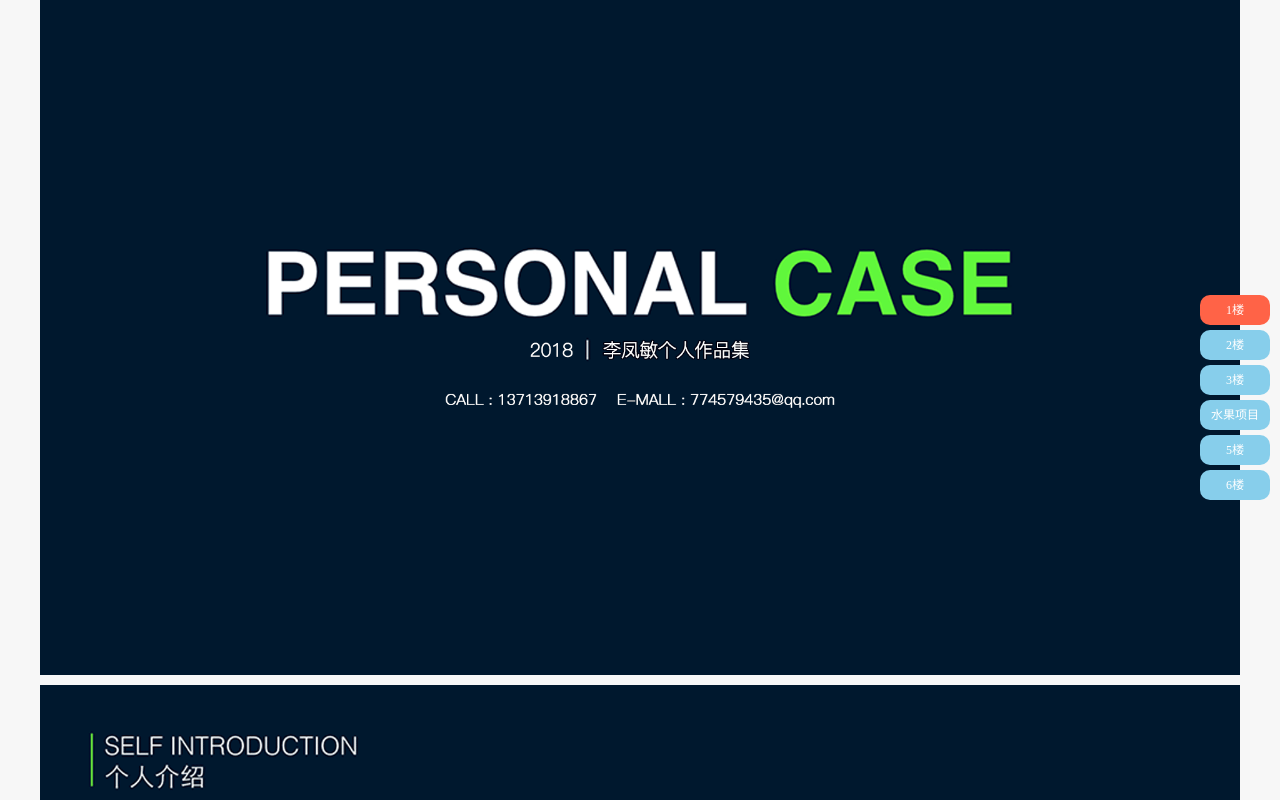
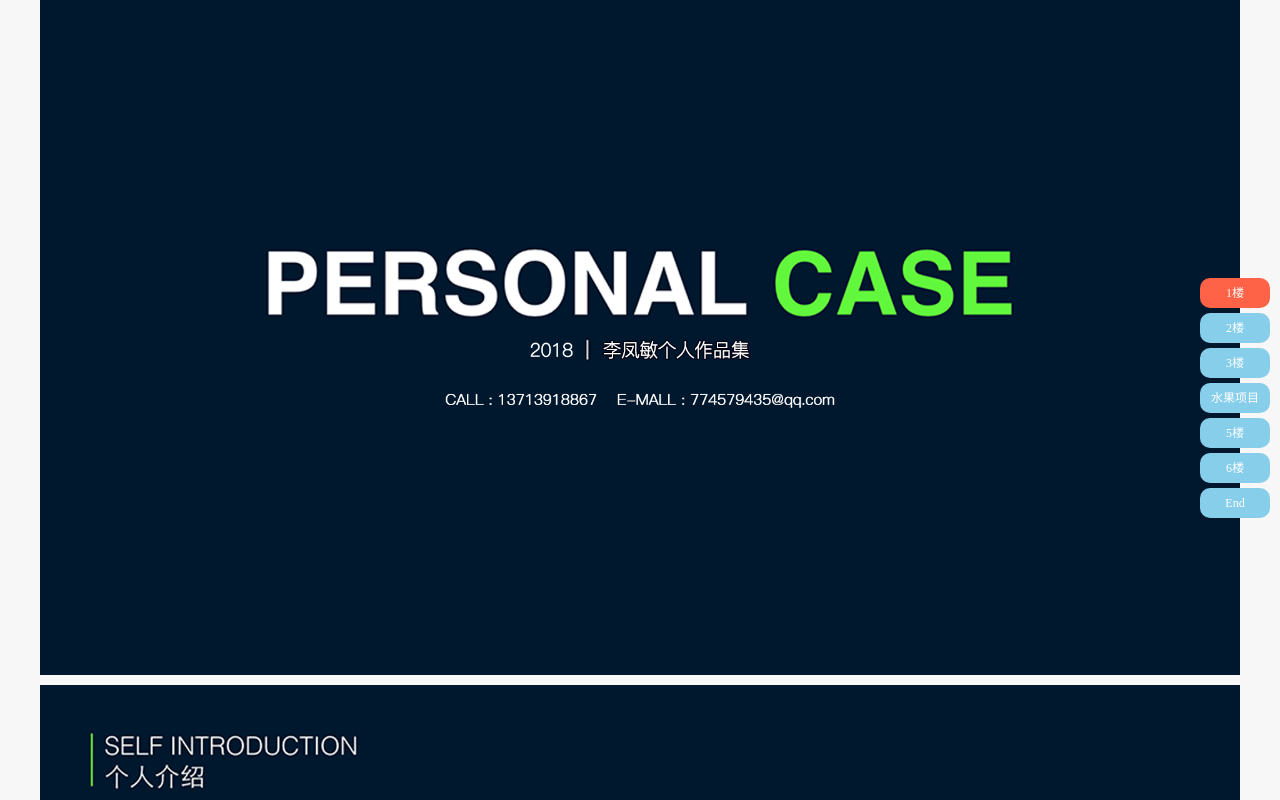
Before and after one commit to hotmanxp/lifengmin, a website: page index.html in a window 1280 px wide. Both pictures are taken after a click on the item "1楼". Shown: the top 800 px of the page. Drawn offline with Linux system fonts and the light colour scheme.

Commit message:
fix scroll

```diff
--- a/index.html
+++ b/index.html
@@ -28,7 +28,7 @@
     <img src="./img/page18.png" />
     <img src="./img/page19.png" />
     <img src="./img/page20-1.png" />
-    <img src="./img/page21.png" />
+    <img src="./img/page21.png" class="end"/>
   </div>
   <div class="lift-nav">
     <ul class="lift">
@@ -38,6 +38,7 @@
       <li>水果项目</li>
       <li>5楼</li>
       <li>6楼</li>
+      <li>End</li>
     </ul>
   </div>
 </body>
@@ -48,7 +49,7 @@
 		LiftEffect({
 			"control1": ".lift-nav", 						  //侧栏电梯的容器
 			"control2": ".lift",                           //需要遍历的电梯的父元素
-			"target": [".t1",".t2",".t3",".t4",".t5",".t6"], //监听的内容，注意一定要从小到大输入
+			"target": [".t1",".t2",".t3",".t4",".t5",".t6",".end"], //监听的内容，注意一定要从小到大输入
 			"current": "current" 						  //选中的样式
 		});
   })
--- a/js/scroll.js
+++ b/js/scroll.js
@@ -44,7 +44,6 @@ function LiftEffect(json) {
   }
 
   $(json.control2).children().on("click", function () {
-    console.log('click')
     $(window).off("scroll");
     var index = $(this).index();
     Selected(index);
@@ -57,7 +56,7 @@ function LiftEffect(json) {
 
         if (index == i) {
           $("html,body").stop().animate({
-            "scrollTop": array[i] - 50
+            "scrollTop": array[i] - 10
           }, 500, function () {
             $(window).on("scroll", Check);
           });
```
